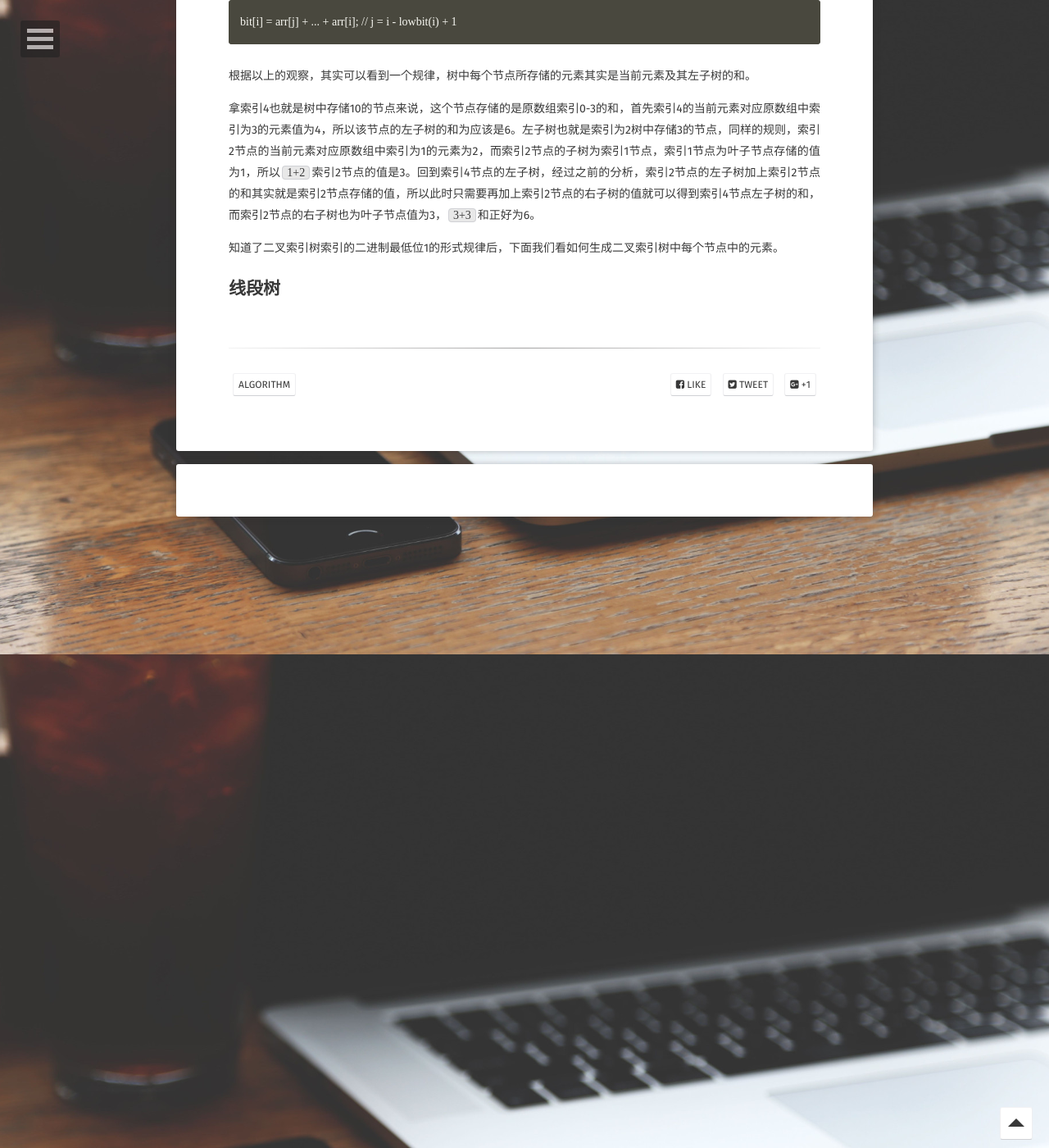
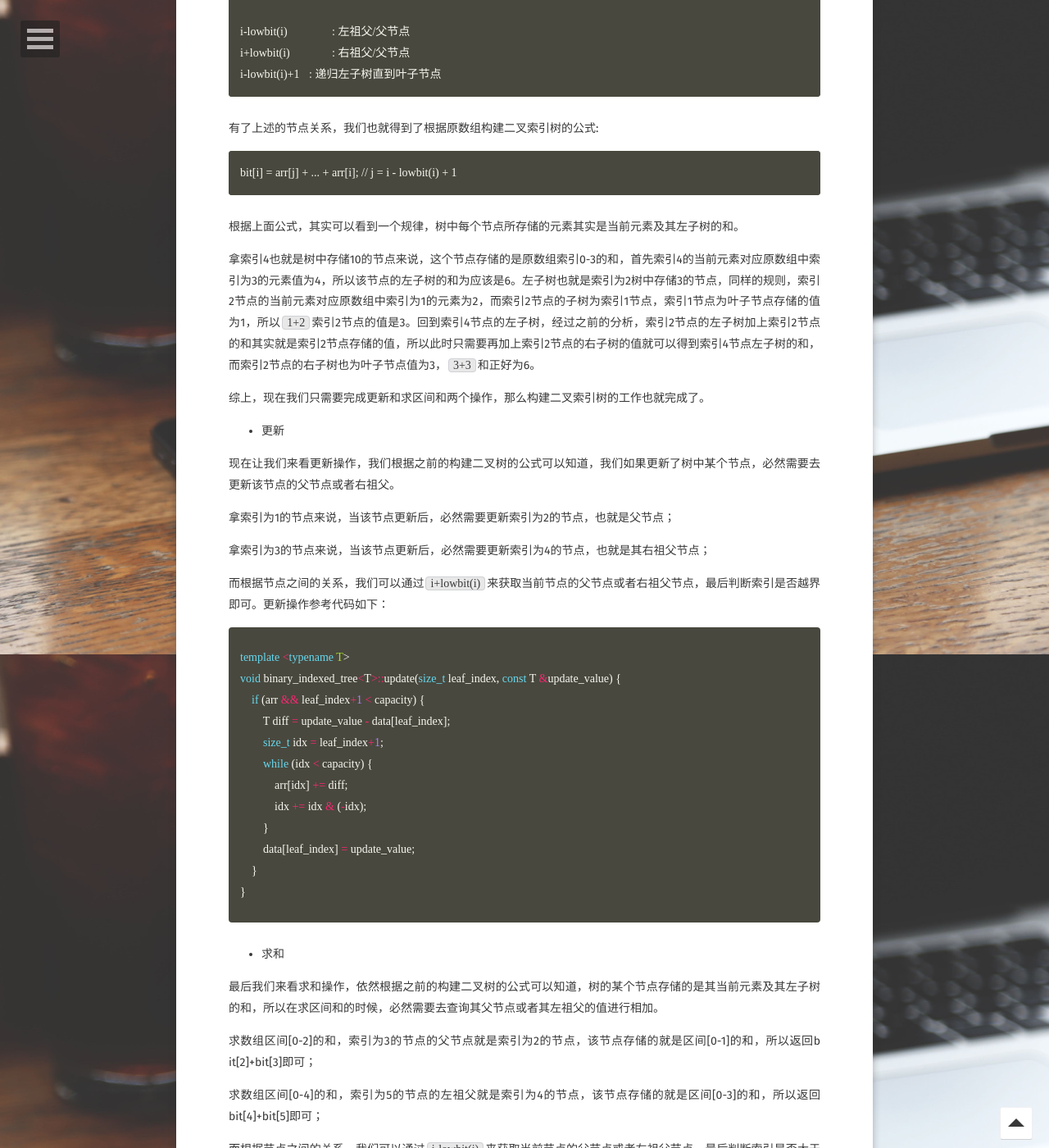
Before and after one commit to longjianjiang/longjianjiang.github.io, a Jekyll site: the page built from _posts/2019-03-21-bit-and-st.md, in a window 1280 px wide and 1400 px high, scrolled down 1902 px. Shown: the whole window at 82% size. Built offline with Jekyll 4.4.1, drawn with Linux system fonts in a browser that asks for light colours; some web fonts are replaced; comment, search, counter and statistics services are not loaded; some of the changed text lies outside the part shown.

Commit message:
Update(auto commit)

````diff
--- a/_posts/2019-03-21-bit-and-st.md
+++ b/_posts/2019-03-21-bit-and-st.md
@@ -63,20 +63,79 @@ idx:0 1 2 3 4 5 6 7
 
 有了lowbit我们可以很容易的根据索引获取到该节点一些关系节点，如下所示:
 
+```
+假设二叉索引树中一节点索引为i：
 
-我们也就得到了根据原数组构建二叉索引树的公式:
+i-lowbit(i)		: 左祖父/父节点
+i+lowbit(i)		: 右祖父/父节点
+i-lowbit(i)+1	: 递归左子树直到叶子节点
+```
+
+有了上述的节点关系，我们也就得到了根据原数组构建二叉索引树的公式:
 
 ```
 bit[i] = arr[j] + ... + arr[i]; // j = i - lowbit(i) + 1
 ```
 
-
-根据以上的观察，其实可以看到一个规律，树中每个节点所存储的元素其实是当前元素及其左子树的和。
+根据上面公式，其实可以看到一个规律，树中每个节点所存储的元素其实是当前元素及其左子树的和。
 
 拿索引4也就是树中存储10的节点来说，这个节点存储的是原数组索引0-3的和，首先索引4的当前元素对应原数组中索引为3的元素值为4，所以该节点的左子树的和为应该是6。左子树也就是索引为2树中存储3的节点，同样的规则，索引2节点的当前元素对应原数组中索引为1的元素为2，而索引2节点的子树为索引1节点，索引1节点为叶子节点存储的值为1，所以`1+2`索引2节点的值是3。回到索引4节点的左子树，经过之前的分析，索引2节点的左子树加上索引2节点的和其实就是索引2节点存储的值，所以此时只需要再加上索引2节点的右子树的值就可以得到索引4节点左子树的和，而索引2节点的右子树也为叶子节点值为3，`3+3`和正好为6。
 
+综上，现在我们只需要完成更新和求区间和两个操作，那么构建二叉索引树的工作也就完成了。
 
+- 更新
 
+现在让我们来看更新操作，我们根据之前的构建二叉树的公式可以知道，我们如果更新了树中某个节点，必然需要去更新该节点的父节点或者右祖父。
 
-知道了二叉索引树索引的二进制最低位1的形式规律后，下面我们看如何生成二叉索引树中每个节点中的元素。
+拿索引为1的节点来说，当该节点更新后，必然需要更新索引为2的节点，也就是父节点；
+
+拿索引为3的节点来说，当该节点更新后，必然需要更新索引为4的节点，也就是其右祖父节点；
+
+而根据节点之间的关系，我们可以通过`i+lowbit(i)`来获取当前节点的父节点或者右祖父节点，最后判断索引是否越界即可。更新操作参考代码如下：
+
+{% highlight cpp %}
+template <typename T>
+void binary_indexed_tree<T>::update(size_t leaf_index, const T &update_value) {
+    if (arr && leaf_index+1 < capacity) {
+        T diff = update_value - data[leaf_index];
+        size_t idx = leaf_index+1;
+        while (idx < capacity) {
+            arr[idx] += diff;
+            idx += idx & (-idx);
+        }
+        data[leaf_index] = update_value;
+    }
+}
+{% endhighlight %}
+
+- 求和
+
+最后我们来看求和操作，依然根据之前的构建二叉树的公式可以知道，树的某个节点存储的是其当前元素及其左子树的和，所以在求区间和的时候，必然需要去查询其父节点或者其左祖父的值进行相加。
+
+求数组区间[0-2]的和，索引为3的节点的父节点就是索引为2的节点，该节点存储的就是区间[0-1]的和，所以返回b
+it[2]+bit[3]即可；
+
+求数组区间[0-4]的和，索引为5的节点的左祖父就是索引为4的节点，该节点存储的就是区间[0-3]的和，所以返回bit[4]+bit[5]即可；
+
+而根据节点之间的关系，我们可以通过`i-lowbit(i)`来获取当前节点的父节点或者左祖父节点，最后判断索引是否大于0即可。更新操作参考代码如下：
+
+{% highlight cpp %}
+template <typename T>
+T binary_indexed_tree<T>::get_sum_until(size_t leaf_index) {
+    if (leaf_index + 1 < capacity) {
+        T res = initial_value();
+        size_t idx = leaf_index + 1;
+        while (idx) {
+            res += arr[idx];
+            idx -= idx & (-idx);
+        }
+        return res;
+    } else {
+        return null_value();
+    }
+}
+{% endhighlight %}
+
+完整的实现点击[这里](https://github.com/longjianjiang/Algorithms/blob/master/data_structures/binary_indexed_tree.h)
+
 ## 线段树
````
